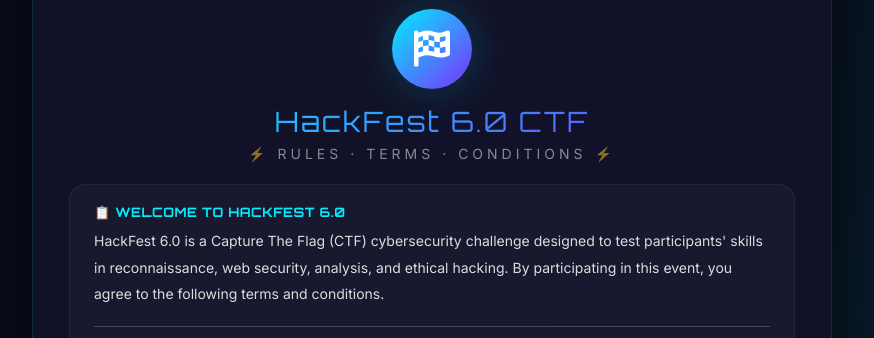
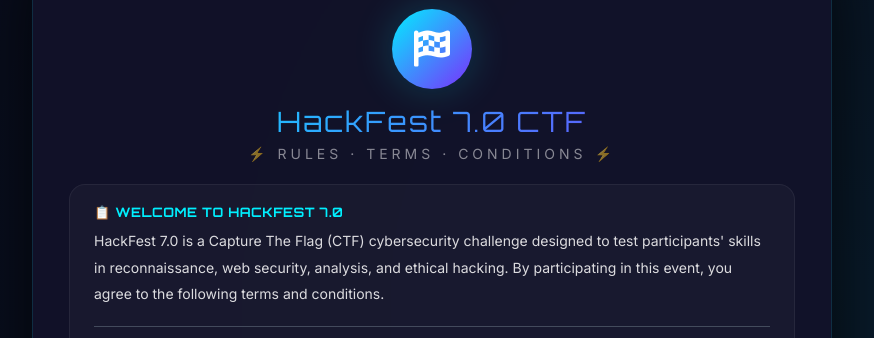
Before and after one commit to appuachu/technovalley_ctf, a Flask app: page /terms in a window 1280 px wide. Shown: the part 212-550 px from the top of the page, without its empty margins (208-1082 px from the left). Run offline with Flask 3, Linux system fonts and the light colour scheme; a user stored in the database is signed in.

Commit message:
Update terms.html

```diff
--- a/templates/terms.html
+++ b/templates/terms.html
@@ -3,7 +3,7 @@
 <head>
     <meta charset="UTF-8">
     <meta name="viewport" content="width=device-width, initial-scale=1.0">
-    <title>HackFest 6.0 CTF · Terms & Conditions</title>
+    <title>HackFest 7.0 CTF · Terms & Conditions</title>
     <link href="https://cdn.jsdelivr.net/npm/bootstrap@5.1.3/dist/css/bootstrap.min.css" rel="stylesheet">
     <link rel="stylesheet" href="https://cdnjs.cloudflare.com/ajax/libs/font-awesome/6.0.0/css/all.min.css">
     <link href="https://fonts.googleapis.com/css2?family=Orbitron:wght@400;700;900&family=Inter:wght@400;600;700;800&display=swap" rel="stylesheet">
@@ -242,13 +242,13 @@
             <div class="header-icon">
                 <i class="fas fa-flag-checkered"></i>
             </div>
-            <h2>HackFest 6.0 CTF</h2>
+            <h2>HackFest 7.0 CTF</h2>
             <p class="subtitle">⚡ RULES · TERMS · CONDITIONS ⚡</p>
         </div>
 
         <div class="terms-text">
-            <h5>📋 Welcome to HackFest 6.0</h5>
-            <p>HackFest 6.0 is a Capture The Flag (CTF) cybersecurity challenge designed to test participants' skills in reconnaissance, web security, analysis, and ethical hacking. By participating in this event, you agree to the following terms and conditions.</p>
+            <h5>📋 Welcome to HackFest 7.0</h5>
+            <p>HackFest 7.0 is a Capture The Flag (CTF) cybersecurity challenge designed to test participants' skills in reconnaissance, web security, analysis, and ethical hacking. By participating in this event, you agree to the following terms and conditions.</p>
 
             <hr>
 
@@ -347,7 +347,7 @@
             <hr>
 
             <h5>⚠️ Disclaimer</h5>
-            <p>HackFest 6.0 is an educational cybersecurity event.</p>
+            <p>HackFest 7.0 is an educational cybersecurity event.</p>
             <p>The techniques demonstrated during the competition are intended solely for learning purposes within the provided environment.</p>
             <p>Participants must not use knowledge gained from this event against real-world systems without proper authorization.</p>
             <p>The organizers are not responsible for misuse of skills or information obtained during the competition.</p>
@@ -355,7 +355,7 @@
             <hr>
 
             <h5>🏁 Final Message</h5>
-            <p>Welcome to HackFest 6.0.</p>
+            <p>Welcome to HackFest 7.0.</p>
             <p>Your first task begins at the provided endpoint.</p>
             <p><span class="highlight">Trust nothing.<br>Verify everything.</span></p>
             <p>Good luck, and happy hacking. 🚩</p>
```
